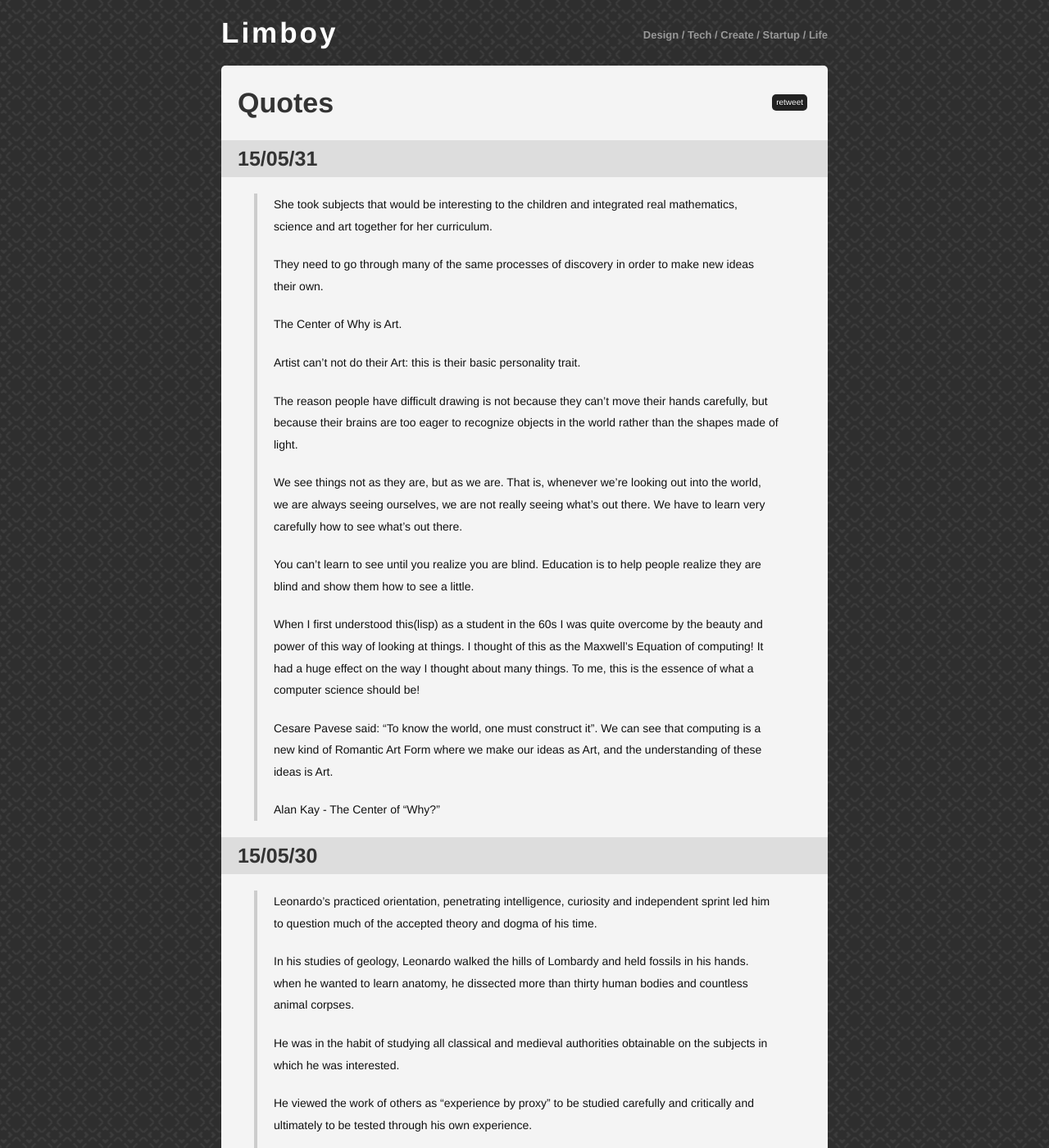
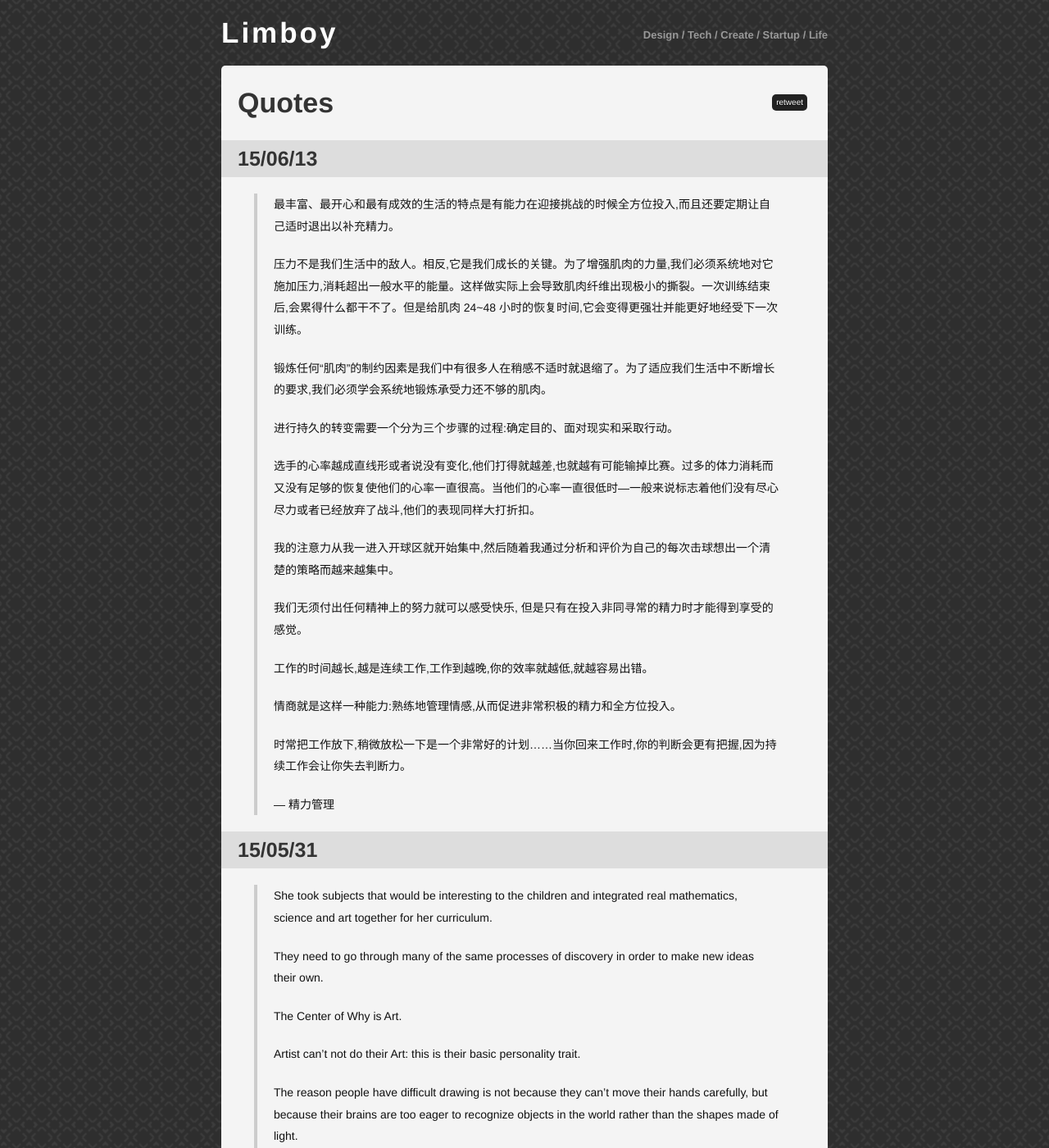
Before and after one commit to limboy/lzyy.github.com, a Jekyll site: the page built from quotes.md, in a window 1280 px wide and 1400 px high. Shown: the whole window at 82% size. Built offline with Jekyll 4.4.1, drawn with Linux system fonts in a browser that asks for light colours; Markdown is read by kramdown in place of the engine named in the settings; comment, search, counter and statistics services are not loaded.

Commit message:
添加了关于「经理管理」的 Qutoes

```diff
--- a/quotes.md
+++ b/quotes.md
@@ -2,6 +2,30 @@
 layout: post
 title: Quotes
 ---
+
+### 15/06/13
+
+> 最丰富、最开心和最有成效的生活的特点是有能力在迎接挑战的时候全方位投入,而且还要定期让自己适时退出以补充精力。
+>
+> 压力不是我们生活中的敌人。相反,它是我们成长的关键。为了增强肌肉的力量,我们必须系统地对它施加压力,消耗超出一般水平的能量。这样做实际上会导致肌肉纤维出现极小的撕裂。一次训练结束后,会累得什么都干不了。但是给肌肉 24~48 小时的恢复时间,它会变得更强壮并能更好地经受下一次训练。
+>
+> 锻炼任何“肌肉”的制约因素是我们中有很多人在稍感不适时就退缩了。为了适应我们生活中不断增长的要求,我们必须学会系统地锻炼承受力还不够的肌肉。
+>
+> 进行持久的转变需要一个分为三个步骤的过程:确定目的、面对现实和采取行动。
+>
+> 选手的心率越成直线形或者说没有变化,他们打得就越差,也就越有可能输掉比赛。过多的体力消耗而又没有足够的恢复使他们的心率一直很高。当他们的心率一直很低时—一般来说标志着他们没有尽心尽力或者已经放弃了战斗,他们的表现同样大打折扣。
+>
+> 我的注意力从我一进入开球区就开始集中,然后随着我通过分析和评价为自己的每次击球想出一个清楚的策略而越来越集中。
+>
+> 我们无须付出任何精神上的努力就可以感受快乐, 但是只有在投入非同寻常的精力时才能得到享受的感觉。
+>
+> 工作的时间越长,越是连续工作,工作到越晚,你的效率就越低,就越容易出错。
+>
+> 情商就是这样一种能力:熟练地管理情感,从而促进非常积极的精力和全方位投入。
+>
+> 时常把工作放下,稍微放松一下是一个非常好的计划......当你回来工作时,你的判断会更有把握,因为持续工作会让你失去判断力。
+>
+> — 精力管理
 
 ### 15/05/31
 > She took subjects that would be interesting to the children and integrated real mathematics, science and art together for her curriculum.
```
